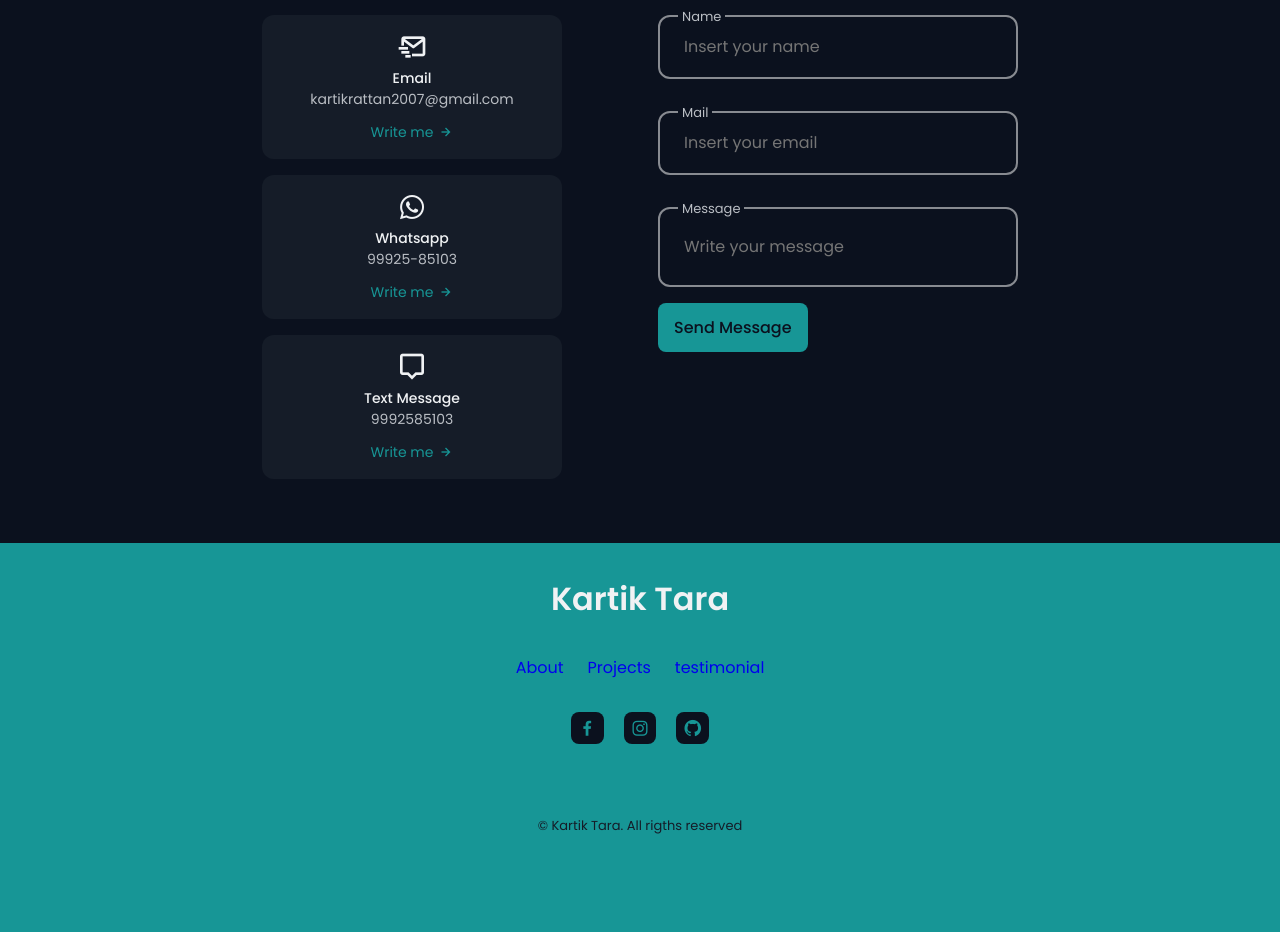
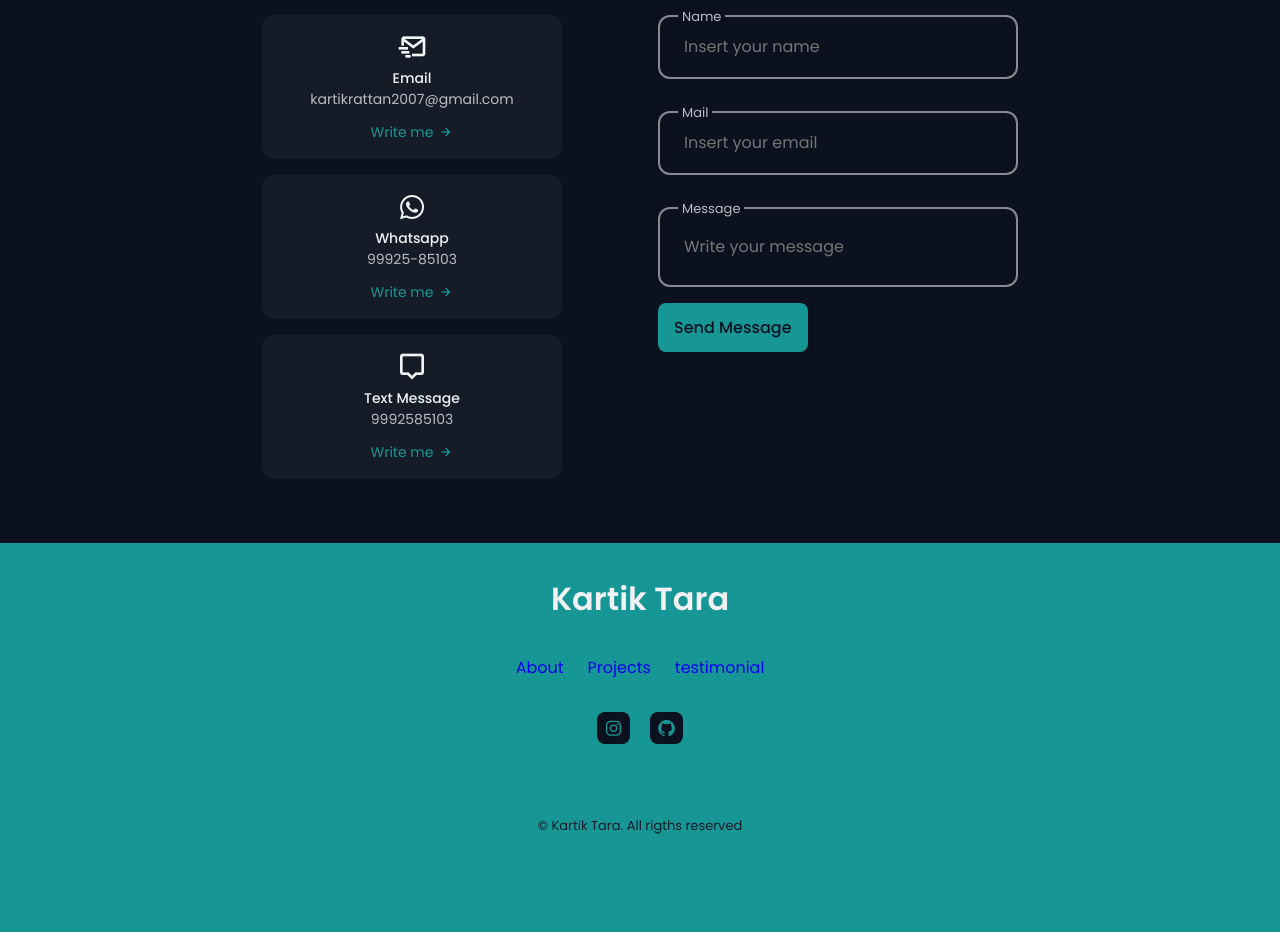
Before and after one commit to KartikTara1234/portfolio, a plain HTML site: page index.html in a window 1280 px wide. Shown: the part 3701-4633 px from the top of the page. Drawn offline with nearby package versions, Linux system fonts and the light colour scheme.

Commit message:
Update index.html

```diff
--- a/index.html
+++ b/index.html
@@ -110,7 +110,7 @@
           <div class="home__social">
 
                         <a
-                          href="https://www.instagram.com/tarakartik24/"
+                          href="https://www.instagram.com/silent.fpv/"
                           target="_blank"
                           class="home__social-link"
                         >
@@ -795,15 +795,8 @@
 
         <ul class="footer__social">
           <a
-            href="https://facebook.com/tarakartik24"
-            target="_blank"
-            class="footer__social-link"
-          >
-            <i class="bx bxl-facebook"></i>
-          </a>
-          <a
             href="
-            https://www.instagram.com/tarakartik24"
+            https://www.instagram.com/silent.fpv/"
             target="_blank"
             class="footer__social-link"
           >
```
